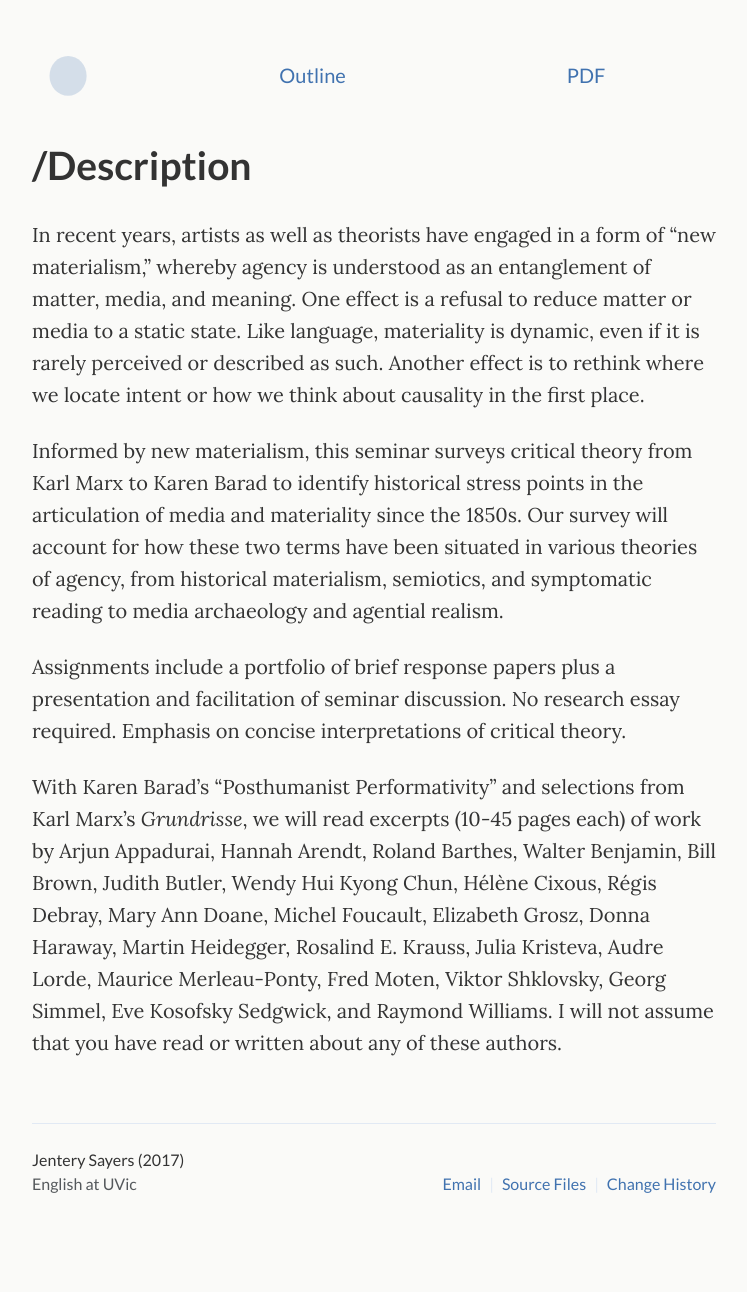
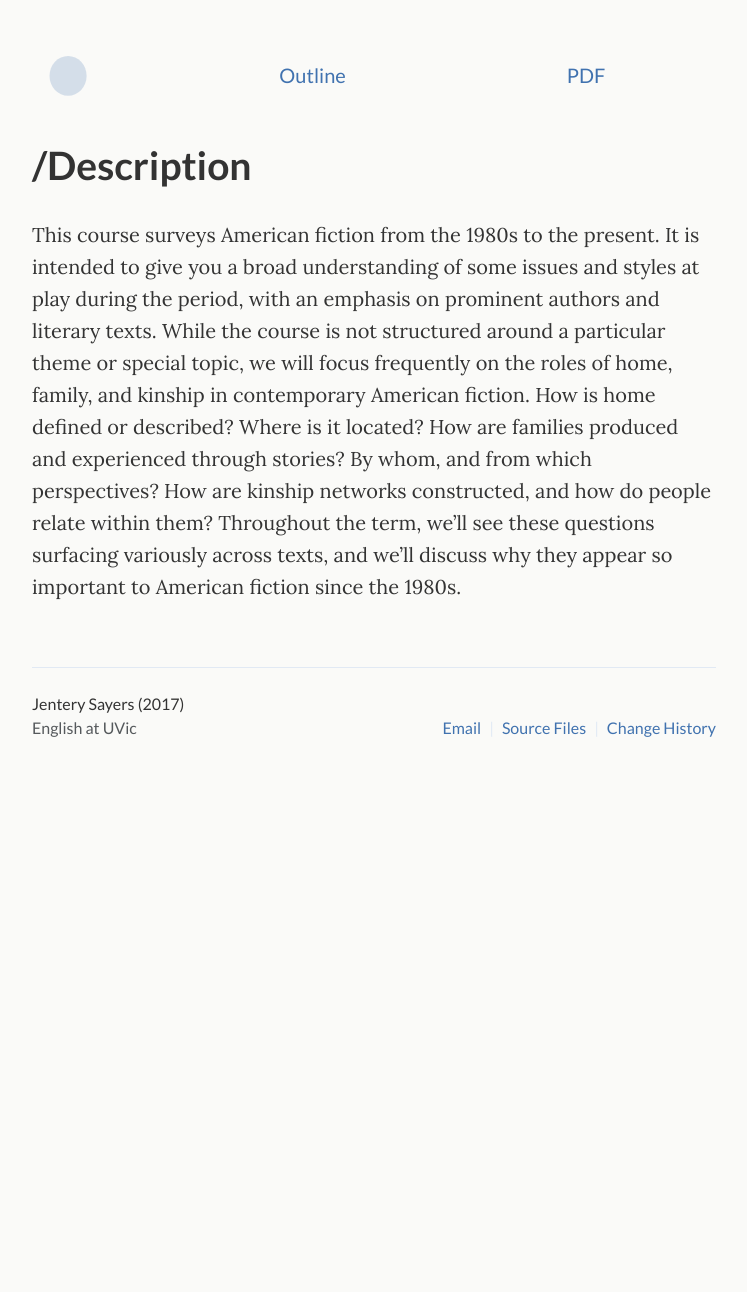
Before and after one commit to jentery/429c, a Jekyll site: the page built from _pages/description.md, in a window 1280 px wide. Shown: the whole page, without its empty margins (266-1013 px from the left). Built offline with Jekyll 4.4.1, drawn with Linux system fonts in a browser that asks for light colours; after the commit the page ends 900 px from its top, so only the background shows below that.

Commit message:
Update description.md

```diff
--- a/_pages/description.md
+++ b/_pages/description.md
@@ -5,10 +5,4 @@ permalink: description/
 subtitle: /Description
 ---
 
-In recent years, artists as well as theorists have engaged in a form of "new materialism," whereby agency is understood as an entanglement of matter, media, and meaning. One effect is a refusal to reduce matter or media to a static state. Like language, materiality is dynamic, even if it is rarely perceived or described as such. Another effect is to rethink where we locate intent or how we think about causality in the first place.
-
-Informed by new materialism, this seminar surveys critical theory from Karl Marx to Karen Barad to identify historical stress points in the articulation of media and materiality since the 1850s. Our survey will account for how these two terms have been situated in various theories of agency, from historical materialism, semiotics, and symptomatic reading to media archaeology and agential realism.
-
-Assignments include a portfolio of brief response papers plus a presentation and facilitation of seminar discussion. No research essay required. Emphasis on concise interpretations of critical theory.
-
-With Karen Barad's "Posthumanist Performativity" and selections from Karl Marx's *Grundrisse*, we will read excerpts (10-45 pages each) of work by Arjun Appadurai, Hannah Arendt, Roland Barthes, Walter Benjamin, Bill Brown, Judith Butler, Wendy Hui Kyong Chun, Hélène Cixous, Régis Debray, Mary Ann Doane, Michel Foucault, Elizabeth Grosz, Donna Haraway, Martin Heidegger, Rosalind E. Krauss, Julia Kristeva, Audre Lorde, Maurice Merleau-Ponty, Fred Moten, Viktor Shklovsky, Georg Simmel, Eve Kosofsky Sedgwick, and Raymond Williams. I will not assume that you have read or written about any of these authors.
+This course surveys American fiction from the 1980s to the present. It is intended to give you a broad understanding of some issues and styles at play during the period, with an emphasis on prominent authors and literary texts. While the course is not structured around a particular theme or special topic, we will focus frequently on the roles of home, family, and kinship in contemporary American fiction. How is home defined or described? Where is it located? How are families produced and experienced through stories? By whom, and from which perspectives? How are kinship networks constructed, and how do people relate within them? Throughout the term, we’ll see these questions surfacing variously across texts, and we’ll discuss why they appear so important to American fiction since the 1980s.
```
